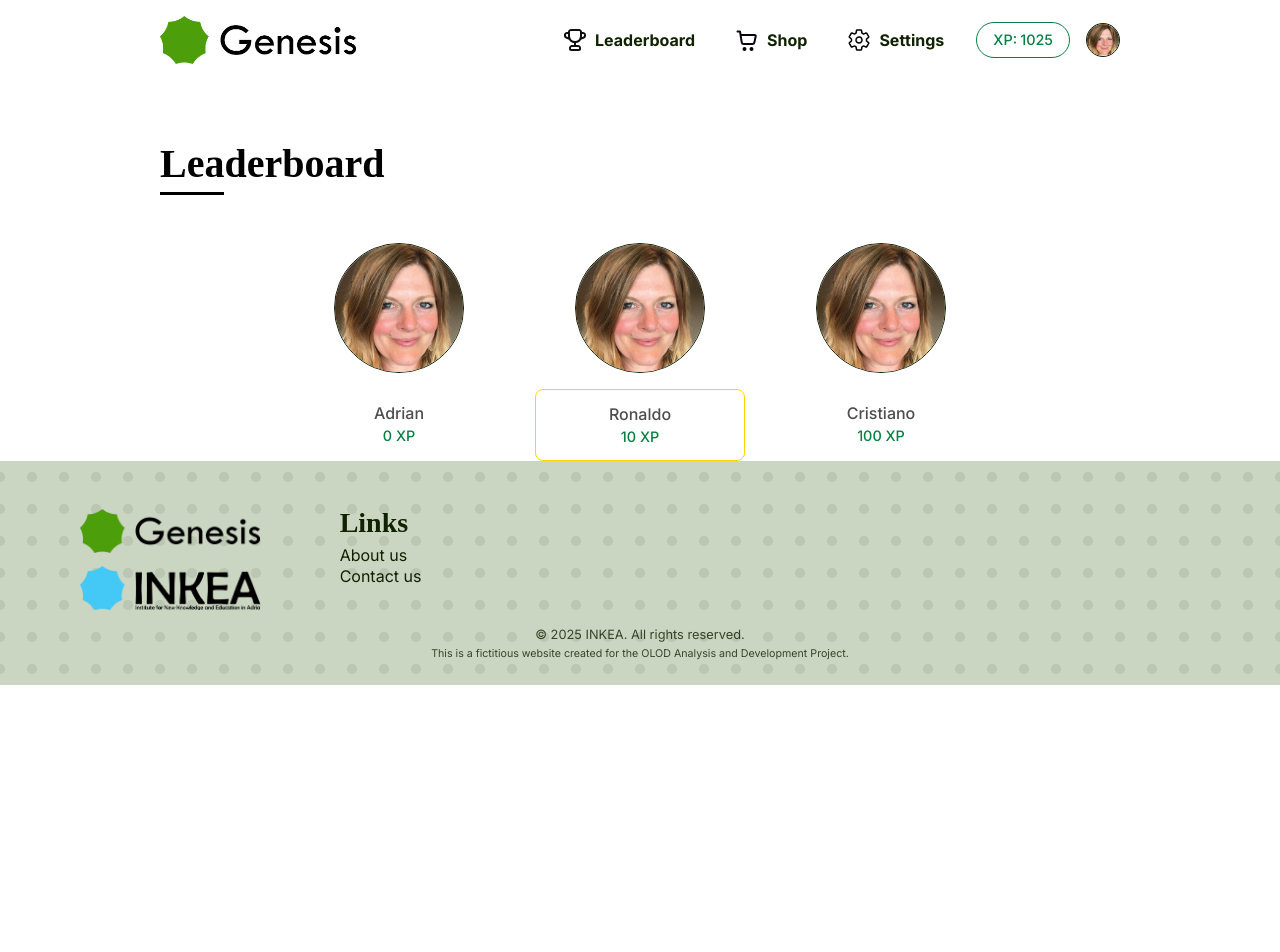
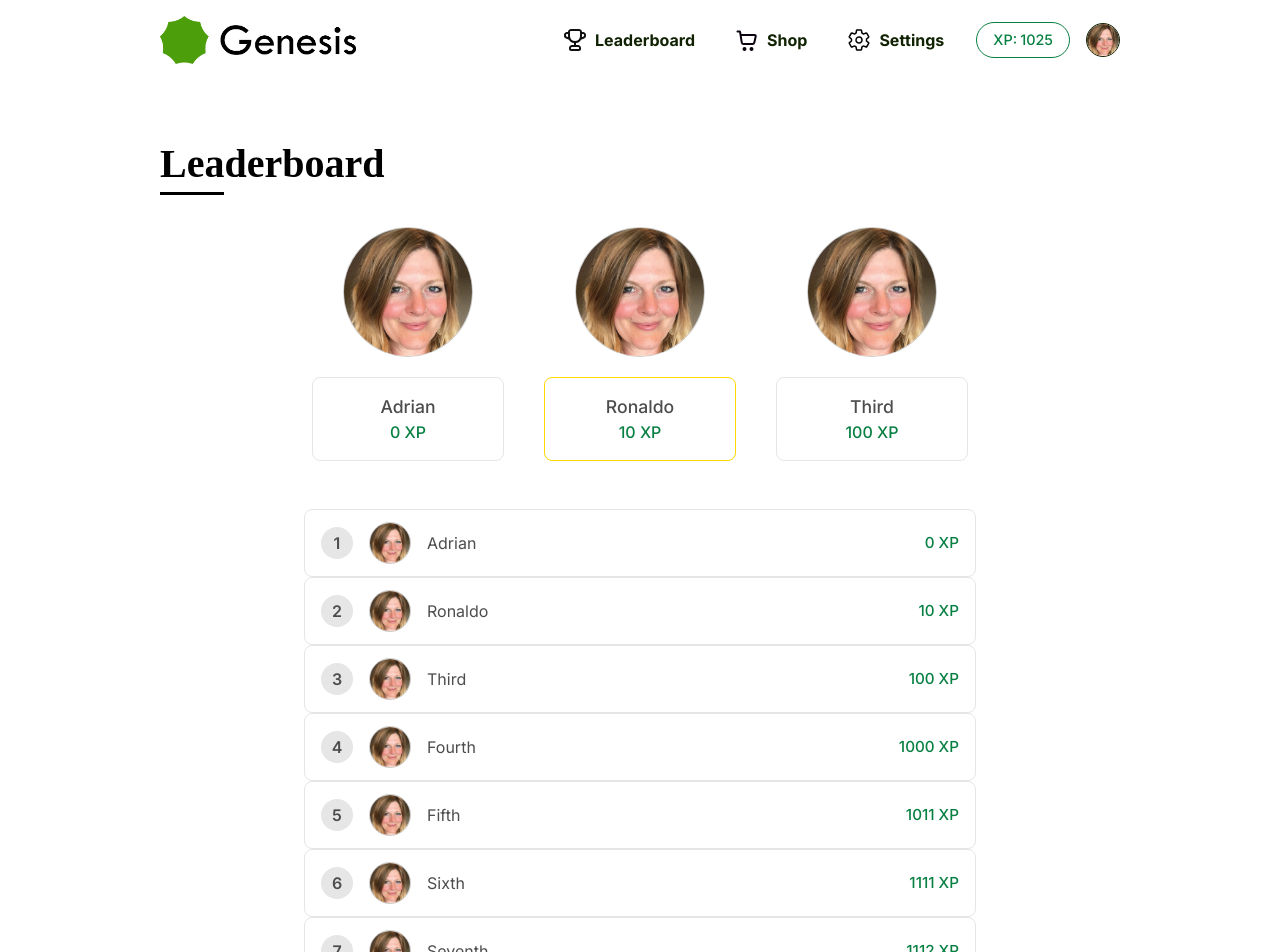
Before and after one commit to RuneHerreman/adria-client, a Vue app: page /leaderboard in a window 1280 px wide. Shown: the top 952 px of the page. Before the commit the page ends 800 px from the top, so only its background shows below. Built offline with nearby package versions, Linux system fonts and the light colour scheme.

Commit message:
leaderboard top 10 is shown

```diff
--- a/src/pages/LeaderboardPage.vue
+++ b/src/pages/LeaderboardPage.vue
@@ -3,24 +3,37 @@
 import HeaderComponent from "@/components/HeaderComponent.vue";
 import { ref, computed } from "vue";
 import profilePicture from "@/assets/media/profile-picture.jpg";
+import { useUserDataStore } from "@/data/user-data.js";
+
+const userData = useUserDataStore();
 
 const leaderboardTop10 = ref([
     {name: "Adrian", xp: 0, img: profilePicture},
     {name: "Ronaldo", xp: 10, img: profilePicture},
-    {name: "Cristiano", xp: 100, img: profilePicture},
-    {name: "Jill Doe", xp: 1000, img: profilePicture},
-    {name: "Jack Doe", xp: 1011, img: profilePicture},
-    {name: "Jill Doe", xp: 1111, img: profilePicture},
-    {name: "Jill Doe", xp: 9999, img: profilePicture},
+    {name: "Third", xp: 100, img: profilePicture},
+    {name: "Fourth", xp: 1000, img: profilePicture},
+    {name: "Fifth", xp: 1011, img: profilePicture},
+    {name: "Sixth", xp: 1111, img: profilePicture},
+    {name: "Seventh", xp: 1112, img: profilePicture},
+    {name: "Test User", xp: 7777, img: profilePicture},
+    {name: "Ninth", xp: 8888, img: profilePicture},
+    {name: "Tenth", xp: 9999, img: profilePicture},
+
 ]);
 
 const leaderboardTop3 = computed(() => leaderboardTop10.value.slice(0, 3));
+const currentUserName = computed(() => userData.getName());
+
+function isCurrentUser(name: string): boolean {
+    return name === currentUserName.value;
+}
 
 </script>
 
 <template>
     <main>
     <h1>Leaderboard</h1>
+    <div id="leaderboard-container">
         <div id="leaderboard-top-3">
             <div
                 id="leaderboard-top-3-item"
@@ -35,37 +48,64 @@ const leaderboardTop3 = computed(() => leaderboardTop10.value.slice(0, 3));
                 </div>
             </div>
         </div>
+
+        <div id="leaderboard-top-10">
+            <div
+                class="leaderboard-row"
+                v-for="(item, index) in leaderboardTop10"
+                :key="item.name"
+                :class="{ 'current-user': isCurrentUser(item.name) }"
+            >
+                <div class="rank-badge">{{ index + 1 }}</div>
+                <img :src="item.img" alt="Profile Picture" class="profile-picture profile-picture-small">
+                <p class="player-name">{{ item.name }}</p>
+                <p class="player-xp">{{ item.xp }} XP</p>
+            </div>
+        </div>
+    </div>
     </main>
 </template>
 
 <style scoped>
+#leaderboard-container {
+    width: 42rem;
+    margin: 0 auto;
+}
+
 #leaderboard-top-3 {
     display: flex;
     flex-direction: row;
     justify-content: center;
     align-items: flex-start;
-    gap: 2rem;
-    margin-top: 3rem;
+    gap: 2.5rem;
+    margin-top: 2rem;
+    margin-bottom: 3rem;
+    width: 100%;
 }
 
 #leaderboard-top-3-item {
     display: flex;
     flex-direction: column;
     align-items: center;
-    gap: 1rem;
+    gap: 1.25rem;
 }
 
 .profile-picture {
     width: 8rem;
     height: 8rem;
+    border: 0.0625rem solid #ccc;
+    border-radius: 50%;
+    object-fit: cover;
 }
 
 .profile-info {
     background: white;
     border-radius: 0.5rem;
-    padding: 1rem 1.5rem;
+    padding: 1.25rem 1.5rem;
     text-align: center;
-    min-width: 10rem;
+    width: 12rem;
+    box-sizing: border-box;
+    border: 0.0625rem solid #e6e6e6;
 }
 
 #leaderboard-top-3-item.top-player .profile-info {
@@ -73,16 +113,79 @@ const leaderboardTop3 = computed(() => leaderboardTop10.value.slice(0, 3));
 }
 
 .profile-name {
-    font-size: 1rem;
+    font-size: 1.1rem;
     font-weight: 500;
     color: var(--grey-text);
     margin: 0 0 0.5rem 0;
 }
 
 .profile-xp {
-    font-size: 0.9rem;
+    font-size: 1rem;
     color: var(--bright-green);
     margin: 0;
     font-weight: 500;
 }
+
+#leaderboard-top-10 {
+    display: flex;
+    flex-direction: column;
+    gap: 0;
+    margin-top: 1.5rem;
+    width: 100%;
+}
+
+.leaderboard-row {
+    display: flex;
+    flex-direction: row;
+    align-items: center;
+    gap: 1rem;
+    padding: 0.75rem 1rem;
+    border-radius: 0.5rem;
+    background: white;
+    border: 0.0625rem solid #e6e6e6;
+    box-sizing: border-box;
+    width: 100%;
+}
+
+.leaderboard-row.current-user {
+    background: #eafae1;
+}
+
+.rank-badge {
+    width: 2rem;
+    height: 2rem;
+    border-radius: 50%;
+    background: var(--grey-background);
+    display: flex;
+    align-items: center;
+    justify-content: center;
+    font-weight: 600;
+    font-size: 1rem;
+    color: var(--grey-text);
+    flex-shrink: 0;
+}
+
+.profile-picture-small {
+    width: 2.5rem;
+    height: 2.5rem;
+    flex-shrink: 0;
+    border: 0.0625rem solid #ccc;
+    border-radius: 50%;
+    object-fit: cover;
+}
+
+.player-name {
+    flex: 1;
+    margin: 0;
+    font-size: 1rem;
+    color: var(--grey-text);
+}
+
+.player-xp {
+    margin: 0;
+    font-size: 0.95rem;
+    color: var(--bright-green);
+    font-weight: 500;
+    flex-shrink: 0;
+}
 </style>
```
Lines whose indentation alone changed are shown as unchanged.
